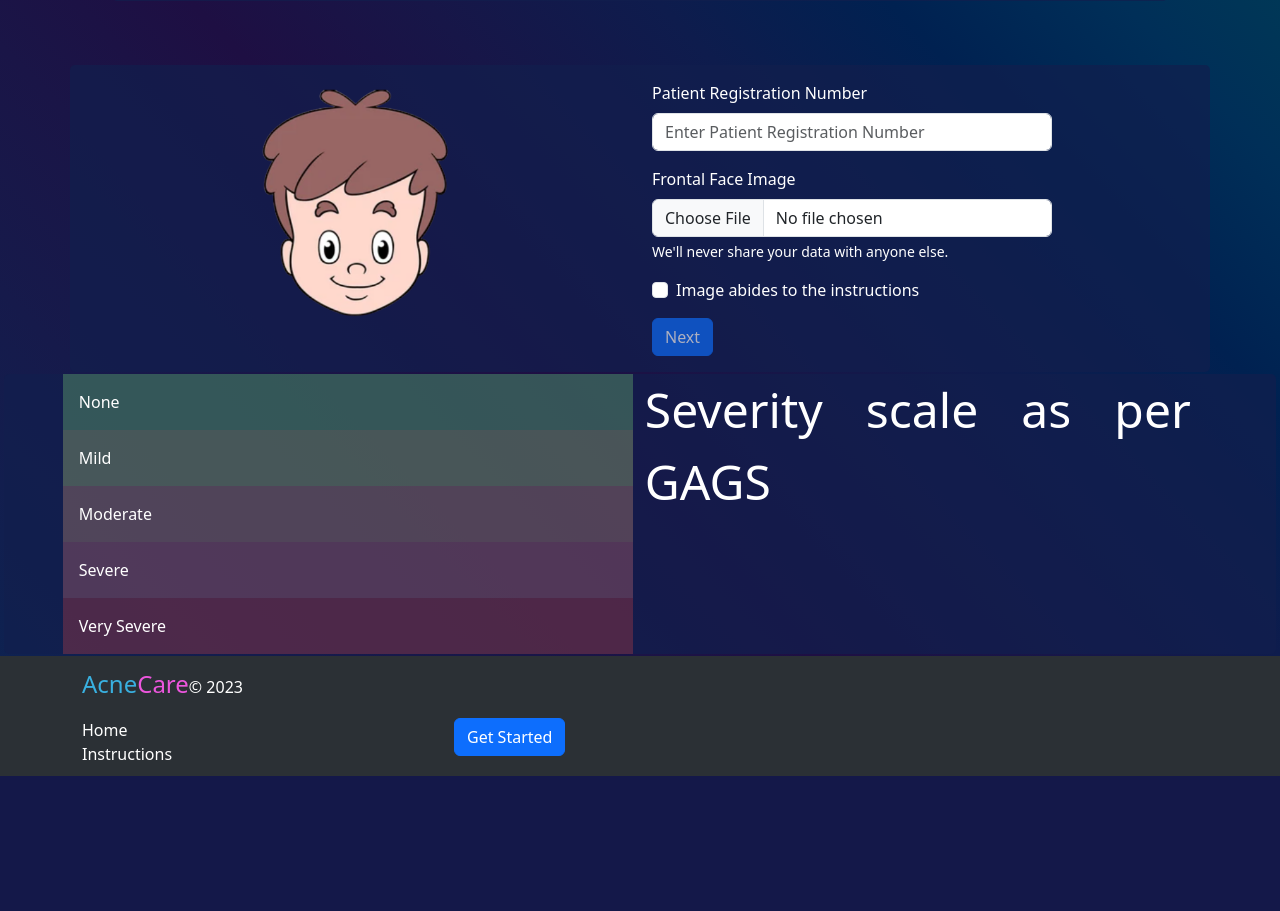
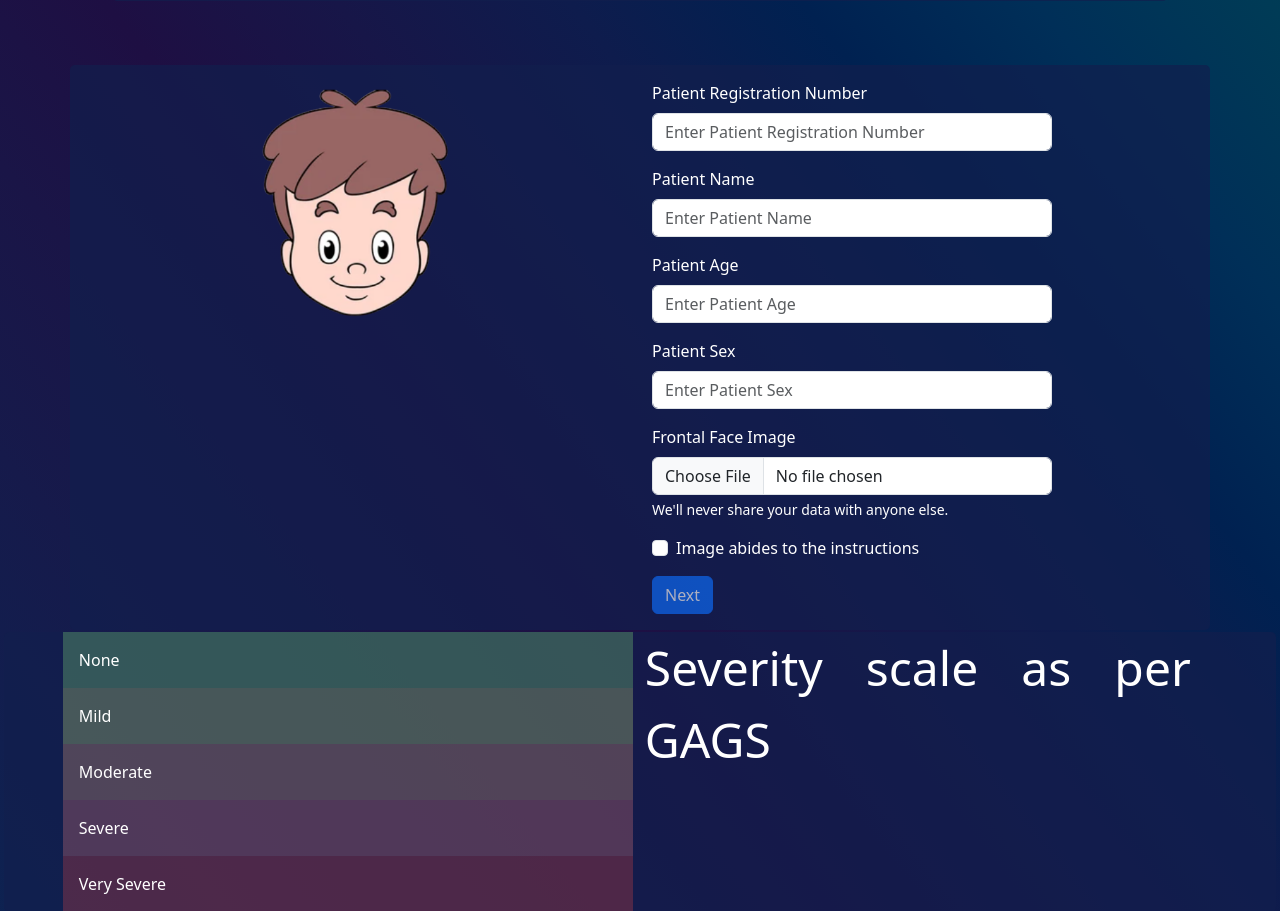
Before and after one commit to sushnag22/Acne-Detector, a Flask app: page / in a window 1280 px wide. Shown: the part 564-1475 px from the top of the page. Before the commit the page ends 1340 px from the top, so only its background shows below. Run offline with Flask 3, Linux system fonts and the light colour scheme.

Commit message:
Feature to give patient name, age, sex in form

```diff
--- a/app/app.py
+++ b/app/app.py
@@ -30,6 +30,9 @@ patientName = ''
 
 def generateReport(res, totalScore, ftemp, ltemp, rtemp,fn, fpu, fpa, fc,nn, npu, npa, nc, cn, cpu, cpa, cc, ln, lpu, lpa, lc, rn, rpu, rpa, rc):
     from fpdf import FPDF
+    from datetime import datetime
+    now = datetime.now()
+    dt_string = now.strftime("%d/%m/%Y %H:%M:%S")
 
     # Define the PDF document
     pdf = FPDF(format='A4')
@@ -45,10 +48,11 @@ def generateReport(res, totalScore, ftemp, ltemp, rtemp,fn, fpu, fpa, fc,nn, npu
 
     pdf.set_text_color(0, 0, 0)
     pdf.set_font('Arial', '', 12)
-    pdf.cell(10,10, str('Date:'), ln=1)
-    pdf.cell(10,10, str('Patient Name:'), ln=1)
+    pdf.cell(10,10, str('Date & Time: {}').format(dt_string), ln=1)
     pdf.cell(10,10, str('Patient Registration Number: {0}'.format(patientRegNo)), ln=1)
-    pdf.cell(10,10, str('Gender:                        Age:'), ln=1)
+    pdf.cell(10,10, str('Patient Name: {0}'.format(patientName)), ln=1)
+    pdf.cell(10,10, str('Patient Age: {0}'.format(patientAge)), ln=1)
+    pdf.cell(10,10, str('Patient Sex: {0}'.format(patientSex)), ln=1)
     pdf.ln()
     pdf.set_font('Arial', 'B', 14)
     pdf.cell(0, 10, str('Result: ' + res) , 0, 1, 'C')
@@ -97,6 +101,15 @@ def upload_front_face():
     global patientRegNo
     patientRegNo = request.form['patientregno']
     print(patientRegNo)
+    global patientName
+    patientName = request.form['patientname']
+    print(patientName)
+    global patientAge
+    patientAge = request.form['patientage']
+    print(patientAge)
+    global patientSex
+    patientSex = request.form['patientsex']
+    print(patientSex)
     image_data = image_file.read()
     image = Image.open(io.BytesIO(image_data))
     image.thumbnail(max_size)
--- a/app/templates/index.html
+++ b/app/templates/index.html
@@ -197,6 +197,42 @@
               />
             </div>
             <div class="mb-3">
+              <label for="patientname" class="form-label"
+                >Patient Name</label
+              >
+              <input
+                type="text"
+                name="patientname"
+                class="form-control"
+                id="patientname"
+                placeholder="Enter Patient Name"
+              />
+            </div>
+            <div class="mb-3">
+              <label for="patientage" class="form-label"
+                >Patient Age</label
+              >
+              <input
+                type="number"
+                name="patientage"
+                class="form-control"
+                id="patientage"
+                placeholder="Enter Patient Age"
+              />
+            </div>
+            <div class="mb-3">
+              <label for="patientsex" class="form-label"
+                >Patient Sex</label
+              >
+              <input
+                type="text"
+                name="patientsex"
+                class="form-control"
+                id="patientsex"
+                placeholder="Enter Patient Sex"
+              />
+            </div>
+            <div class="mb-3">
               <label for="front-face" class="form-label"
                 >Frontal Face Image</label
               >
```
